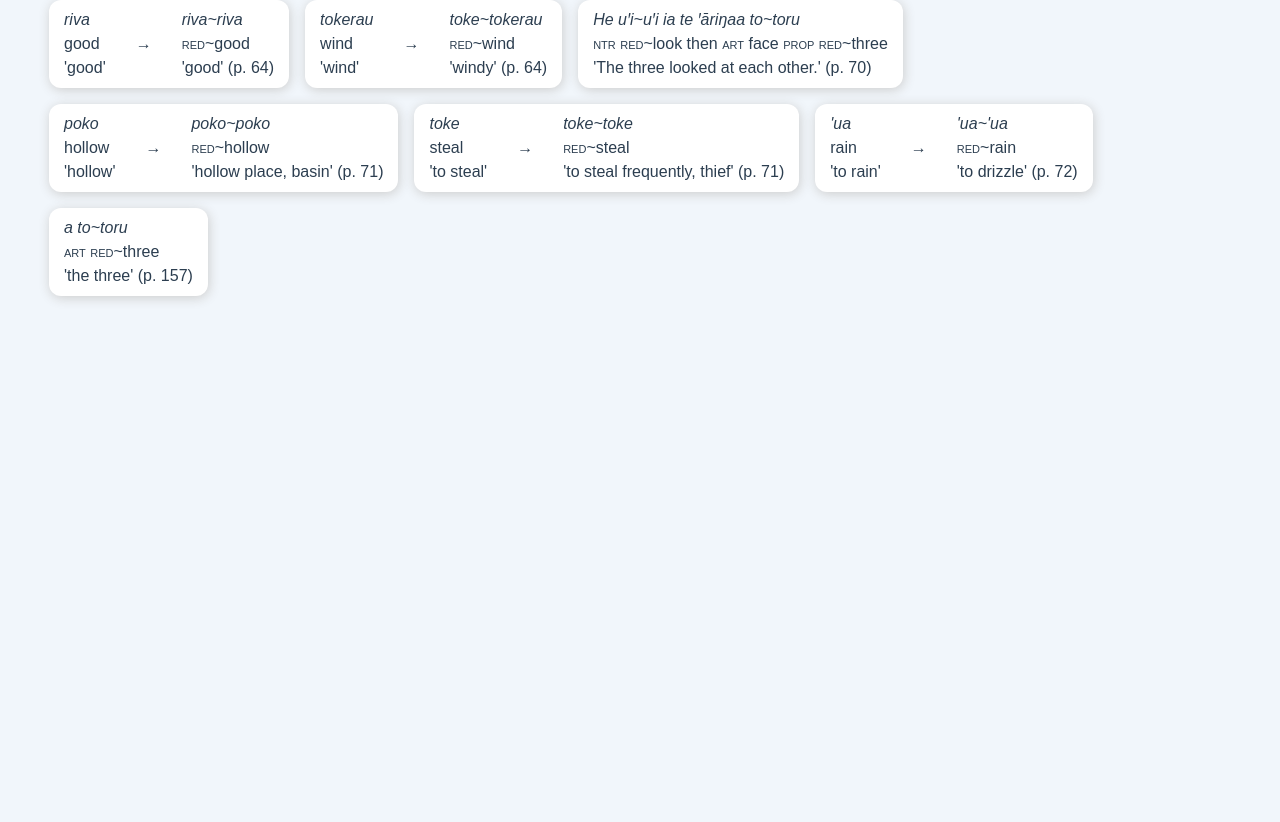
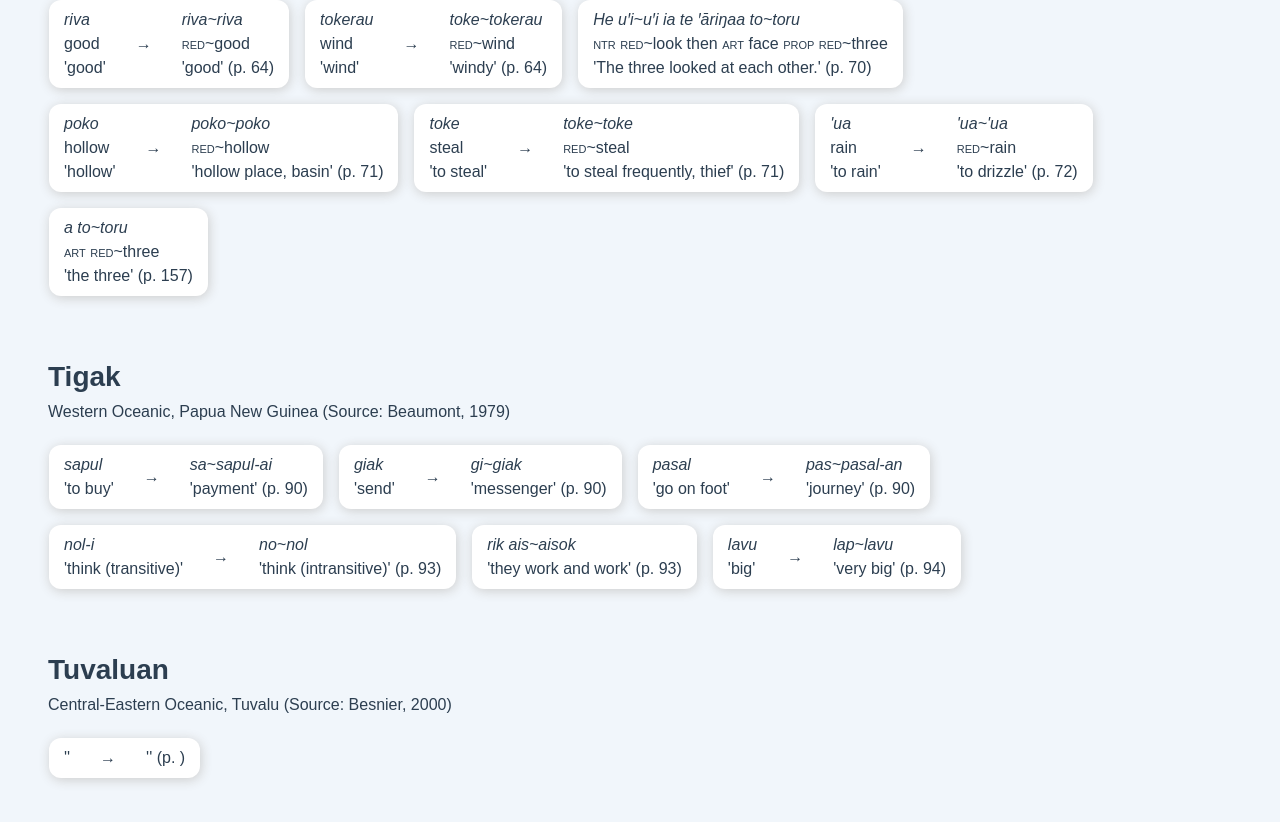
Before and after one commit to frankkulak/research-db, a Vue app: page / in a window 1280 px wide. Shown: the part 2727-3549 px from the top of the page. Before the commit the page ends 3087 px from the top, so only its background shows below. Built offline with nearby package versions, Linux system fonts and the light colour scheme.

Commit message:
Tigak data.

```diff
--- a/src/modules/Data.js
+++ b/src/modules/Data.js
@@ -539,7 +539,7 @@ export const OceanicLanguages = [
                     "derivation",
                     "monosyllabic",
                     "initial",
-                    "verbalization"
+                    "verbalizer"
                 ]
             },
             {
@@ -837,14 +837,145 @@ export const OceanicLanguages = [
         source: "Beaumont, 1979",
         family: "Western Oceanic",
         region: "Papua New Guinea",
-        reduplication: []
+        reduplication: [
+            {
+                form: "sa~sapul-ai",
+                gloss: "",
+                translation: "payment",
+                control: {
+                    form: "sapul",
+                    gloss: "",
+                    translation: "to buy",
+                },
+                page: "90",
+                tags: [
+                    "verb",
+                    "derivation",
+                    "nominalizer",
+                    "partial",
+                    "initial",
+                    "monosyllabic",
+                    "affixation",
+                ]
+            },
+            {
+                form: "gi~giak",
+                gloss: "",
+                translation: "messenger",
+                control: {
+                    form: "giak",
+                    gloss: "",
+                    translation: "send",
+                },
+                page: "90",
+                tags: [
+                    "verb",
+                    "nominalizer",
+                    "partial",
+                    "initial",
+                    "monosyllabic",
+                    "derivation",
+                ]
+            },
+            {
+                form: "pas~pasal-an",
+                gloss: "",
+                translation: "journey",
+                control: {
+                    form: "pasal",
+                    gloss: "",
+                    translation: "go on foot",
+                },
+                page: "90",
+                tags: [
+                    "verb",
+                    "nominalizer",
+                    "derivation",
+                    "partial",
+                    "initial",
+                    "monosyllabic",
+                    "affixation"
+                ]
+            },
+            {
+                form: "no~nol",
+                gloss: "",
+                translation: "think (intransitive)",
+                control: {
+                    form: "nol-i",
+                    gloss: "",
+                    translation: "think (transitive)",
+                },
+                page: "93",
+                tags: [
+                    "verb",
+                    "inflection",
+                    "derivation",
+                    "valency change",
+                    "intransitive",
+                    "partial",
+                    "initial",
+                    "monosyllabic"
+                ]
+            },
+            {
+                form: "rik ais~aisok",
+                gloss: "",
+                translation: "they work and work",
+                control: null,
+                page: "93",
+                tags: [
+                    "verb",
+                    "inflection",
+                    "partial",
+                    "initial",
+                    "monosyllabic",
+                    "iterative",
+                ]
+            },
+            {
+                form: "lap~lavu",
+                gloss: "",
+                translation: "very big",
+                control: {
+                    form: "lavu",
+                    gloss: "",
+                    translation: "big",
+                },
+                page: "94",
+                tags: [
+                    "adjective",
+                    "partial",
+                    "initial",
+                    "monosyllabic",
+                    "reduplicant alteration",
+                    "inflection",
+                    "intensification"
+                ]
+            },
+        ]
     },
     {
         name: "Tuvaluan",
         source: "Besnier, 2000",
         family: "Central-Eastern Oceanic",
         region: "Tuvalu",
-        reduplication: []
+        reduplication: [
+            {
+                form: "",
+                gloss: "",
+                translation: "",
+                control: {
+                    form: "",
+                    gloss: "",
+                    translation: "",
+                },
+                page: "",
+                tags: [
+                    "",
+                ]
+            },
+        ]
     },
     {
         name: "Mussau-Emira",
```
